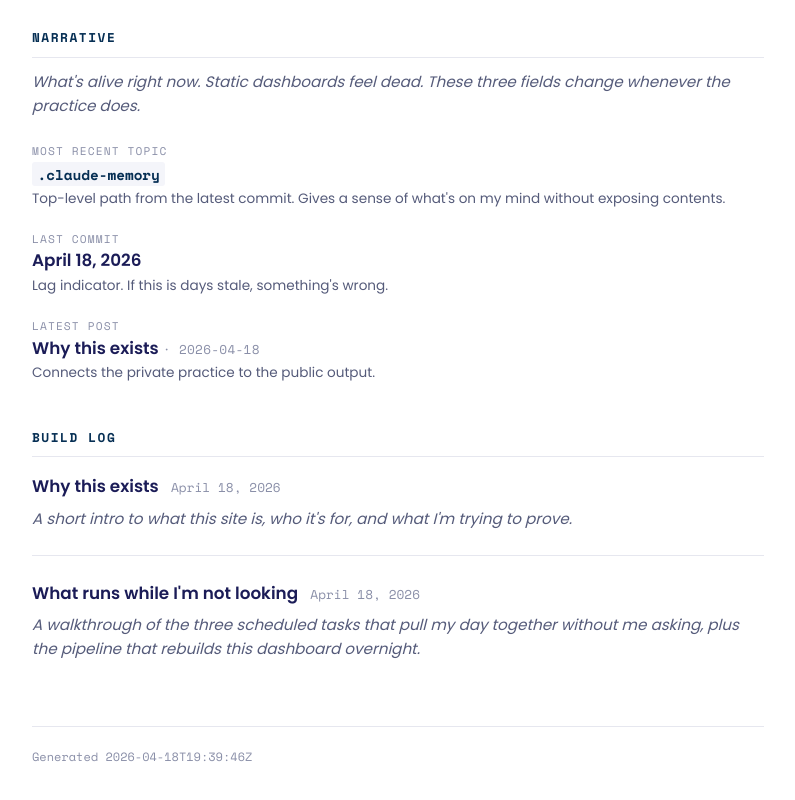
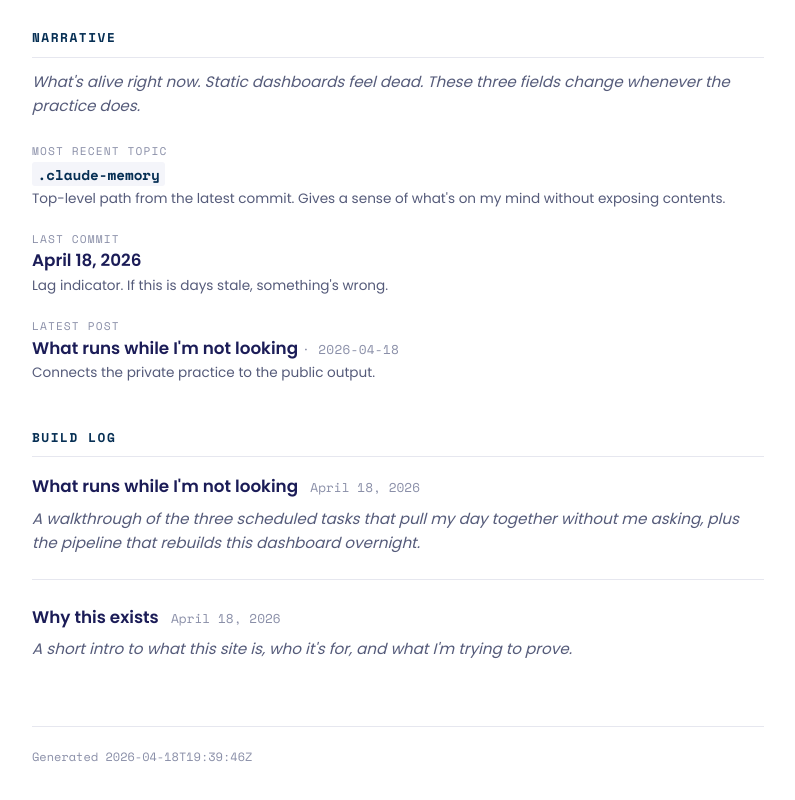
Before and after one commit to walesmd/codepath-second-brain-public, an Eleventy site: page src/index.njk in a window 1280 px wide. Shown: the part 1453-2253 px from the top of the page, without its empty margins (242-1037 px from the left). Built offline with nearby package versions, Linux system fonts and the light colour scheme; Eleventy itself is replaced by a stand-in of ours; files that its build step writes are made by us from their sources.

Commit message:
Fix post ordering and latest-post detection when same calendar date
Both posts shared date: 2026-04-18, causing alphabetical title sort to
promote "Why this exists" over the newer post. Upgraded date frontmatter
to full ISO datetimes (sourced from file mtimes) so Eleventy sorts the
collection correctly and the metrics script picks the right latest post.
Also patched metrics.json directly for the live site.

Co-Authored-By: Claude Sonnet 4.6 <noreply@anthropic.com>

```diff
--- a/src/_data/metrics.json
+++ b/src/_data/metrics.json
@@ -27,7 +27,7 @@
   "narrative": {
     "most_recent_topic": ".claude-memory",
     "last_commit_iso": "2026-04-18T14:11:21-05:00",
-    "latest_post_title": "Why this exists",
+    "latest_post_title": "What runs while I'm not looking",
     "latest_post_date": "2026-04-18"
   }
 }
--- a/src/posts/2026-04-18-one-layer-at-a-time.md
+++ b/src/posts/2026-04-18-one-layer-at-a-time.md
@@ -1,6 +1,6 @@
 ---
 title: What runs while I'm not looking
-date: 2026-04-18
+date: 2026-04-18T15:48:11-05:00
 summary: A walkthrough of the three scheduled tasks that pull my day together without me asking, plus the pipeline that rebuilds this dashboard overnight.
 ---
 
--- a/src/posts/2026-04-18-why-this-exists.md
+++ b/src/posts/2026-04-18-why-this-exists.md
@@ -1,6 +1,6 @@
 ---
 title: Why this exists
-date: 2026-04-18
+date: 2026-04-18T13:51:12-05:00
 summary: A short intro to what this site is, who it's for, and what I'm trying to prove.
 ---
 
```
Also changed, not shown: docs/index.html (+7 -7 lines).
